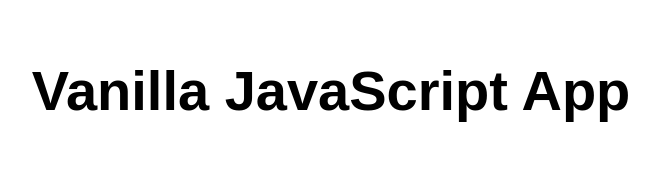
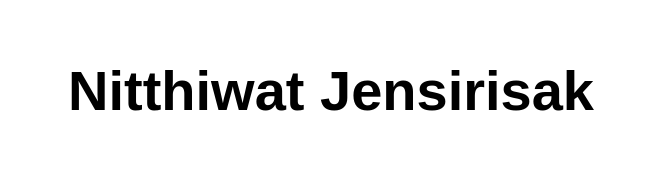
Before and after one commit to Pondms/pondmscloud, a website: page src/index.html in a window 1280 px wide. Shown: the whole page, without its empty margins (309-968 px from the left). Drawn offline with Linux system fonts and the light colour scheme.

Commit message:
Update index.html

```diff
--- a/src/index.html
+++ b/src/index.html
@@ -10,7 +10,7 @@
 
 <body>
   <main>
-    <h1>Vanilla JavaScript App</h1>
+    <h1>Nitthiwat Jensirisak</h1>
   </main>
 </body>
 
```
